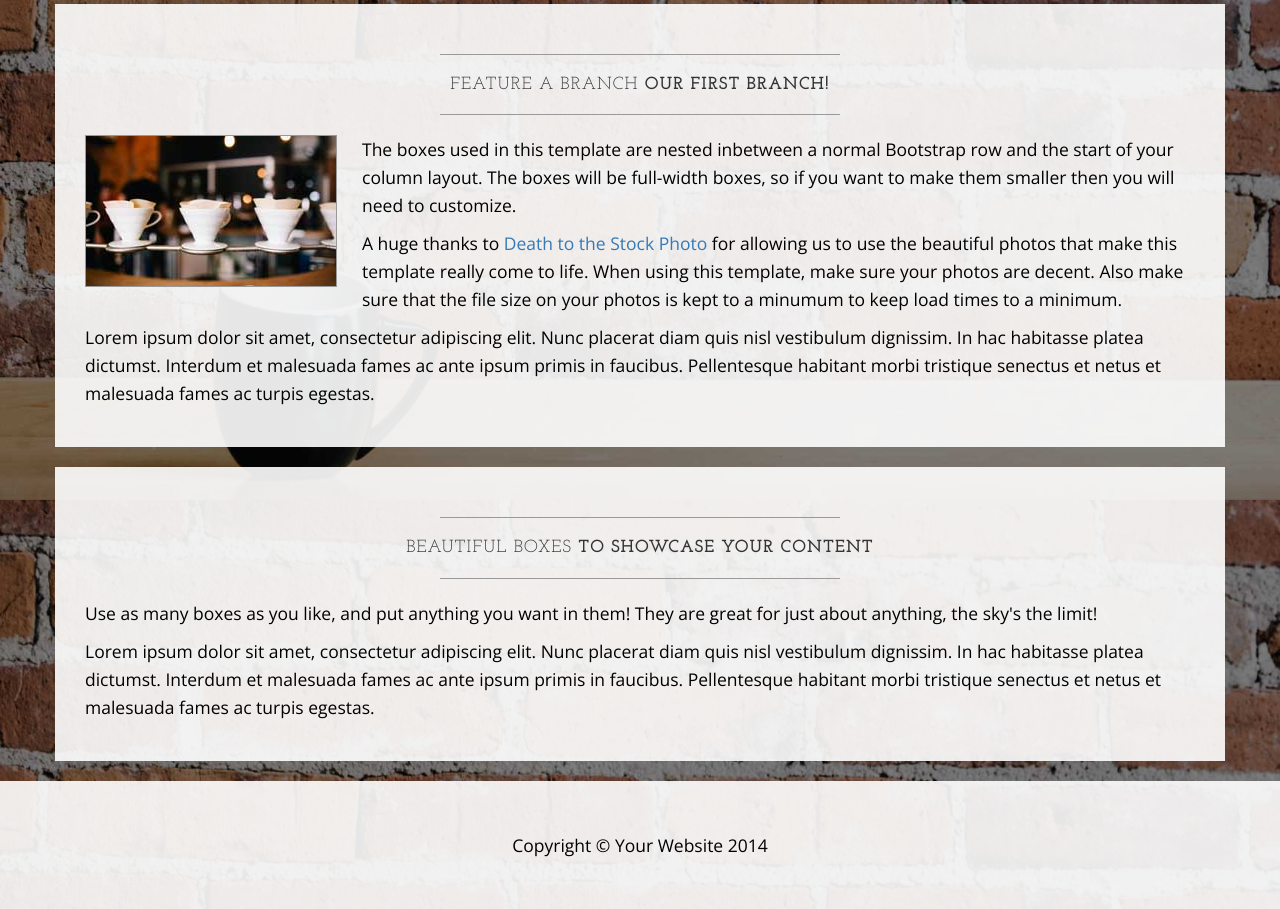
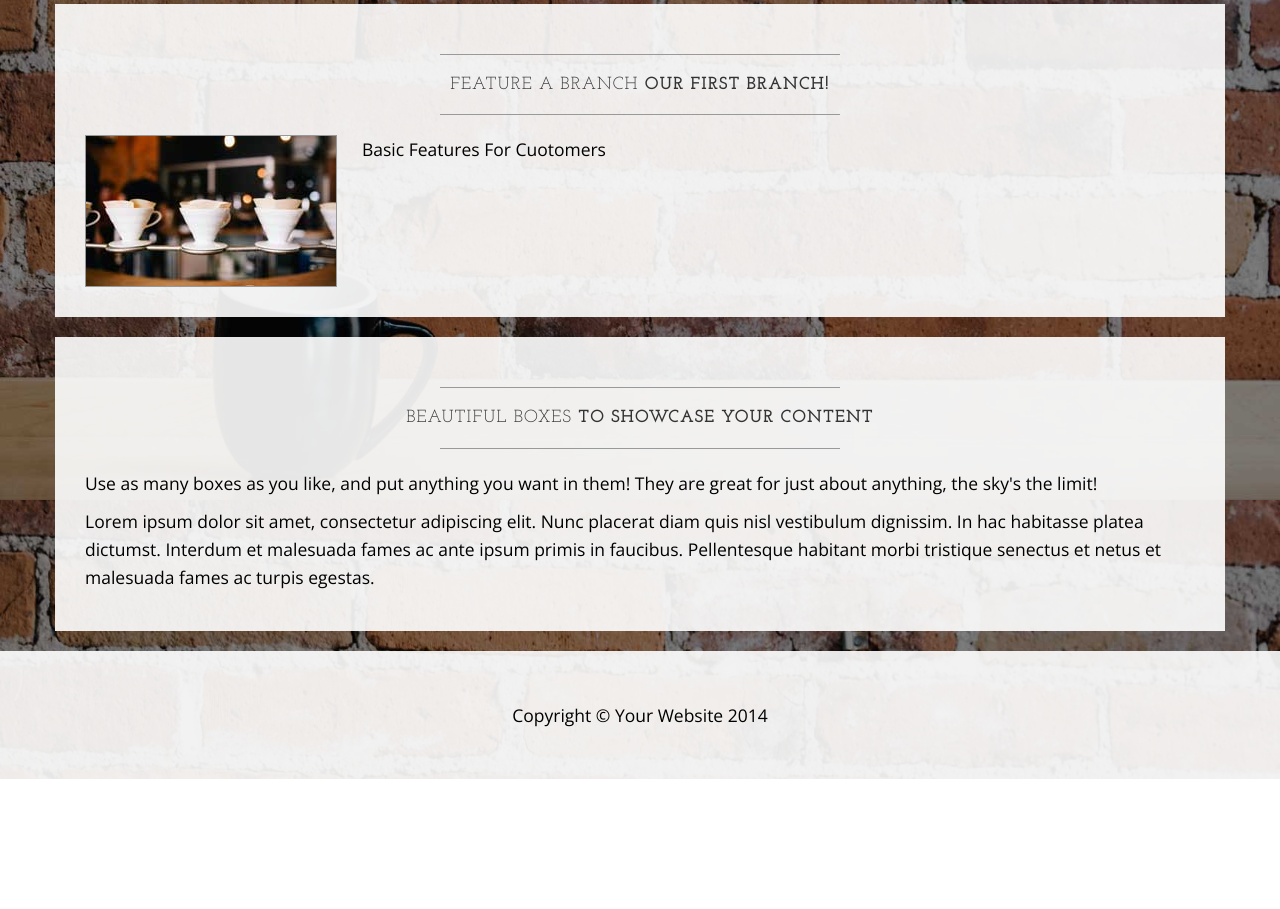
Before and after one commit to mountwe/learnable-git-course, a plain HTML site: page index.html in a window 1280 px wide. Shown: the part 1100-2009 px from the top of the page. After the commit the page ends 1879 px from the top, so only its background shows below. Drawn offline with nearby package versions, Linux system fonts and the light colour scheme.

Commit message:
Edited paragraph

```diff
--- a/index.html
+++ b/index.html
@@ -129,9 +129,7 @@
                     <hr>
                     <img class="img-responsive img-border img-left" src="img/intro-pic.jpg" alt="">
                     <hr class="visible-xs">
-                    <p>The boxes used in this template are nested inbetween a normal Bootstrap row and the start of your column layout. The boxes will be full-width boxes, so if you want to make them smaller then you will need to customize.</p>
-                    <p>A huge thanks to <a href="http://join.deathtothestockphoto.com/" target="_blank">Death to the Stock Photo</a> for allowing us to use the beautiful photos that make this template really come to life. When using this template, make sure your photos are decent. Also make sure that the file size on your photos is kept to a minumum to keep load times to a minimum.</p>
-                    <p>Lorem ipsum dolor sit amet, consectetur adipiscing elit. Nunc placerat diam quis nisl vestibulum dignissim. In hac habitasse platea dictumst. Interdum et malesuada fames ac ante ipsum primis in faucibus. Pellentesque habitant morbi tristique senectus et netus et malesuada fames ac turpis egestas.</p>
+                    <p> Basic Features For Cuotomers </p>
                 </div>
             </div>
         </div>
```
